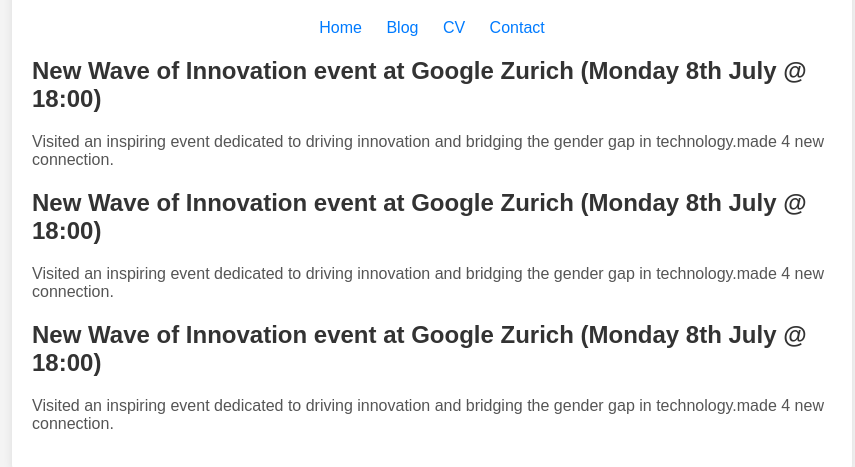
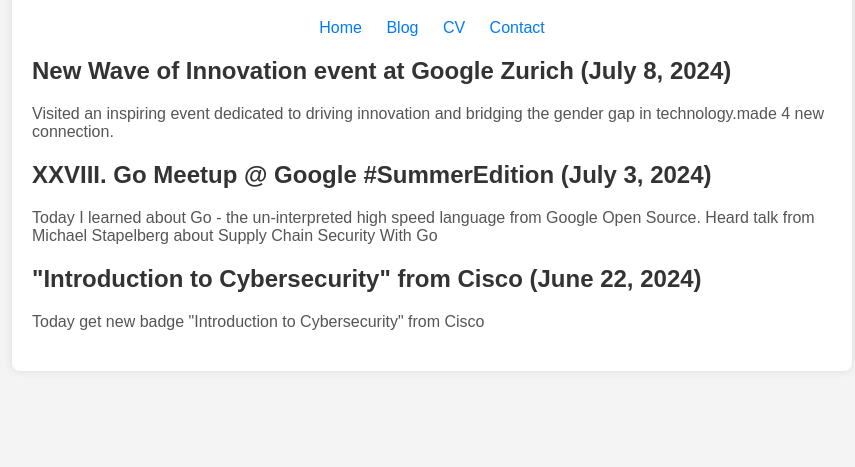
Before and after one commit to Marii4ka/marii4ka.github.io, a plain HTML site: page blog.html in a window 1280 px wide. Shown: the part 101-568 px from the top of the page, without its empty margins (208-1063 px from the left). Drawn offline with Linux system fonts and the light colour scheme.

Commit message:
Update blog.html

```diff
--- a/blog.html
+++ b/blog.html
@@ -55,17 +55,18 @@
             <a href="/contact">Contact</a>
         </nav>
         <section class="post">
-            <h2>New Wave of Innovation event at Google Zurich (Monday 8th July @ 18:00)</h2>
+            <h2>New Wave of Innovation event at Google Zurich (July 8, 2024)</h2>
             <p> Visited an inspiring event dedicated to driving innovation and bridging the gender gap in technology.made 4 new connection. </p>
         </section>
          <section class="post">
-            <h2>New Wave of Innovation event at Google Zurich (Monday 8th July @ 18:00)</h2>
-            <p> Visited an inspiring event dedicated to driving innovation and bridging the gender gap in technology.made 4 new connection. </p>
+            <h2> XXVIII. Go Meetup @ Google #SummerEdition (July 3, 2024)</h2>
+            <p> Today I learned about Go - the un-interpreted high speed language from Google Open Source. Heard talk from Michael Stapelberg about Supply Chain Security With Go </p>
         </section>
          <section class="post">
-            <h2>New Wave of Innovation event at Google Zurich (Monday 8th July @ 18:00)</h2>
-            <p> Visited an inspiring event dedicated to driving innovation and bridging the gender gap in technology.made 4 new connection. </p>
+            <h2> "Introduction to Cybersecurity" from Cisco (June 22, 2024)</h2>
+            <p> Today get new badge "Introduction to Cybersecurity" from Cisco </p>
         </section>
+
     </div>
 </body>
 </html>
```
